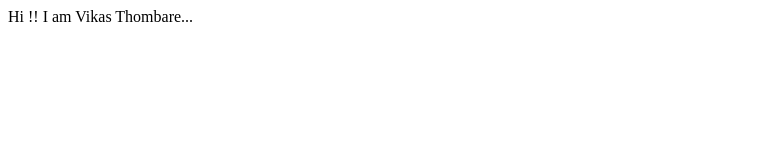
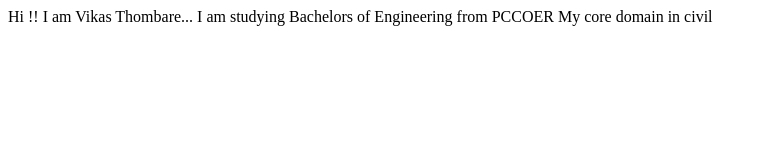
Before and after one commit to vikas16042019/Vikasthombare-portfolio, a plain HTML site: page index.html in a window 1280 px wide. Shown: the whole page, without its empty margins (0-767 px from the left). Drawn offline with Linux system fonts and the light colour scheme.

Commit message:
docs: added more info about me

```diff
--- a/index.html
+++ b/index.html
@@ -8,5 +8,8 @@
 </head>
 <body>
     Hi !! I am Vikas Thombare...
+    I am studying Bachelors of Engineering from PCCOER
+    My core domain in civil
+
 </body>
 </html>
```
